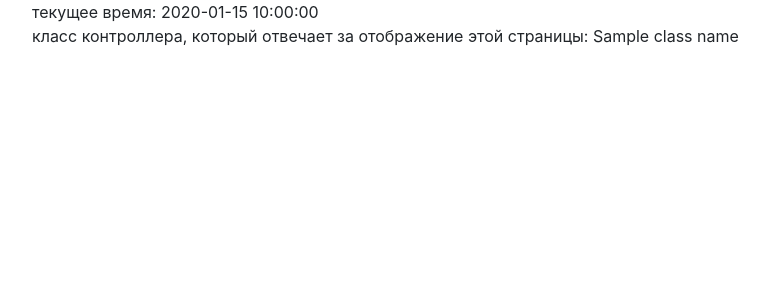
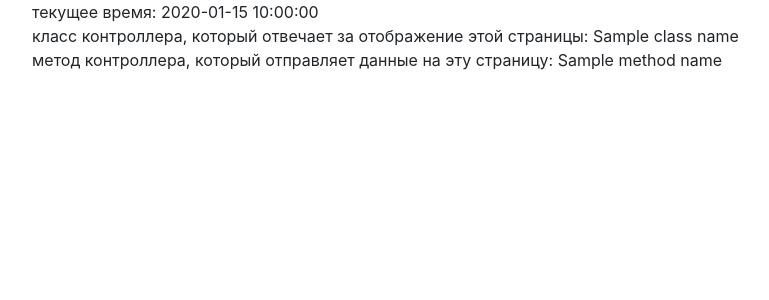
Before and after one commit to yurka3377/testForCreative, a PHP site: template app/template/home/index.html.twig in a window 1280 px wide. Shown: the top 300 px of the page, without its empty margins (53-822 px from the left). Run offline with PHP 8.4, Linux system fonts and the light colour scheme; the template is opened without the code that fills it: most values are stand-ins (such as "Sample title", 1, 10 or a date in 2020); some libraries are stand-ins or nearby versions.

Commit message:
Добавил вывод имени метода контроллера, на главную страницу

```diff
--- a/app/src/Controller/HomeController.php
+++ b/app/src/Controller/HomeController.php
@@ -27,10 +27,10 @@ class HomeController
             if (array_key_exists('TZ', $_ENV) && preg_match ('/\w+\/\w+/', $_ENV['TZ'])){
                 date_default_timezone_set($_ENV['TZ']);
             }
-
             $data = $this->twig->render('home/index.html.twig', [
                 'currentTime' => date('d/m/Y H:i:s'),
                 'className' => get_class($this),
+                'methodName' => __FUNCTION__
             ]);
         } catch (\Exception $e) {
             throw new HttpBadRequestException($request, $e->getMessage(), $e);
--- a/app/template/home/index.html.twig
+++ b/app/template/home/index.html.twig
@@ -11,5 +11,8 @@
         <div>
             класс контроллера, который отвечает за отображение этой страницы: {{ className }}
         </div>
+        <div>
+            метод контроллера, который отправляет данные на эту страницу: {{ methodName }}
+        </div>
     </div>
 {% endblock %}
```
